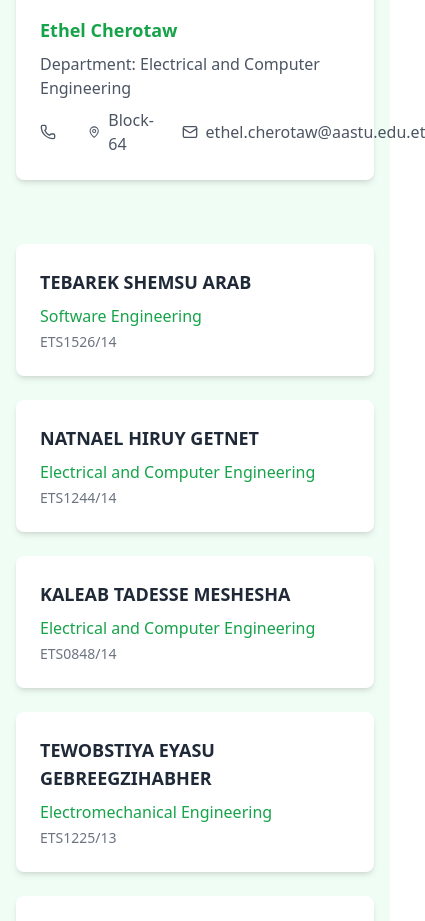
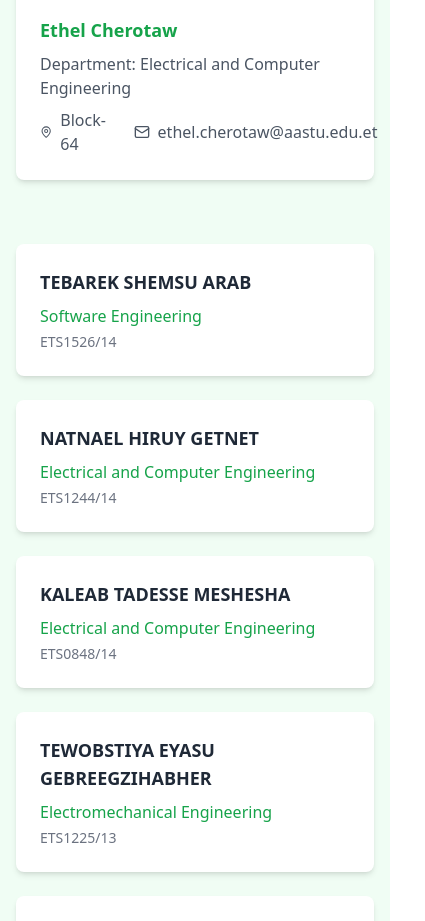
Before and after one commit to kaleab27/ietp-portfolio, a React (Vite) app: page / in a window 390 px wide. Shown: the part 3062-3983 px from the top of the page, 425 px wide, since content can reach past the window. Built offline with nearby package versions, Linux system fonts and the light colour scheme.

Commit message:
removed phone icon on the advisors name since there was no phone number

```diff
--- a/src/teams.tsx
+++ b/src/teams.tsx
@@ -81,10 +81,10 @@
                 Department: Electrical and Computer Engineering
               </p>
               <div className="flex items-center gap-6 mt-4 text-gray-600">
-                <div className="flex items-center">
+                {/* <div className="flex items-center">
                   <Phone className="h-4 w-4 mr-2" />
-                  {/* <span>966001092</span> */}
-                </div>
+                  <span>966001092</span>
+                </div> */}
                 <div className="flex items-center">
                   <MapPin className="h-4 w-4 mr-2" />
                   <span>Block-64</span>
```
